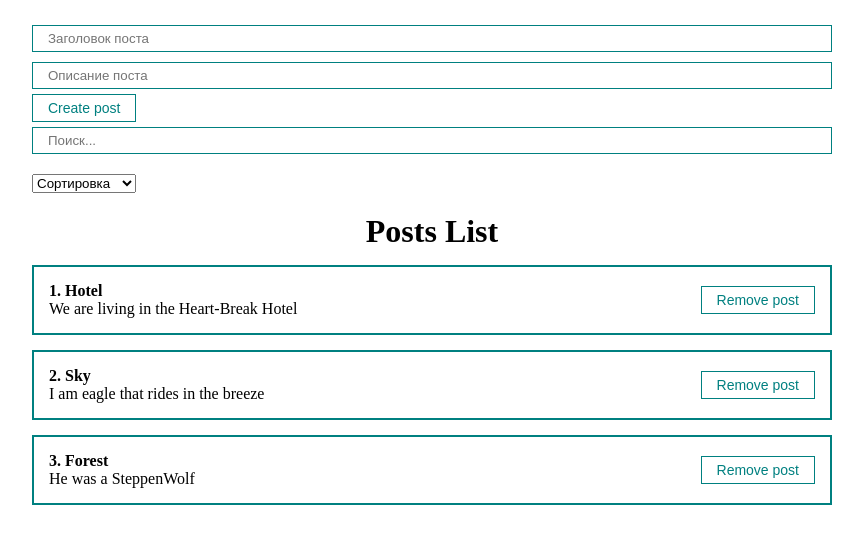
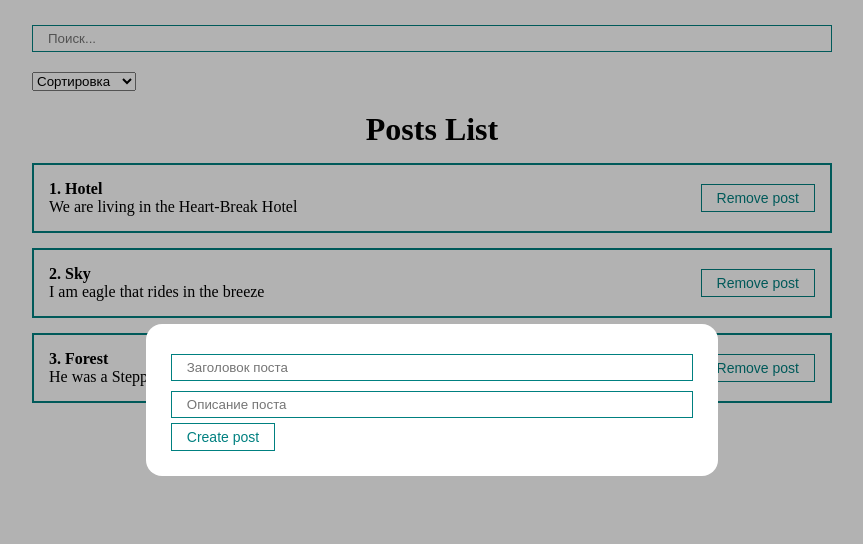
Before and after one commit to Ivan583/posts-project, a React (Create React App) app: page / in a window 1280 px wide. Shown: the top 544 px of the page, without its empty margins (208-1071 px from the left). Built offline with nearby package versions, Linux system fonts and the light colour scheme.

Commit message:
Подключение модального окна

```diff
--- a/src/App.js
+++ b/src/App.js
@@ -5,6 +5,7 @@
 import PostList from './components/PostList';
 import PostFilter from './components/PostFilter';
 import { usePosts } from './hooks/usePosts';
+import MyModal from './components/UI/modal/MyModal';
 
 function App() {
   const [posts, setPosts] = useState([
@@ -27,7 +28,9 @@
   return (
     <Cont.Provider value={{removePost}}>
       <div className="App">
-        <PostForm create={createNewPost} />
+        <MyModal>
+          <PostForm create={createNewPost} />
+        </MyModal>
 
         <PostFilter filter={filter} setFilter={setFilter} />
 
--- a/src/components/UI/modal/MyModal.jsx
+++ b/src/components/UI/modal/MyModal.jsx
@@ -1,10 +1,13 @@
 import React from "react";
+import cl from "./MyModal.module.css";
 
-const MyModal = () => {
+const MyModal = ({children}) => {
 
     return (
-        <div>
-
+        <div className={[cl.myModal, cl.active].join(' ')} >
+            <div className={cl.myModalContent}>
+                {children}
+            </div>
         </div>
     );
 };
```
